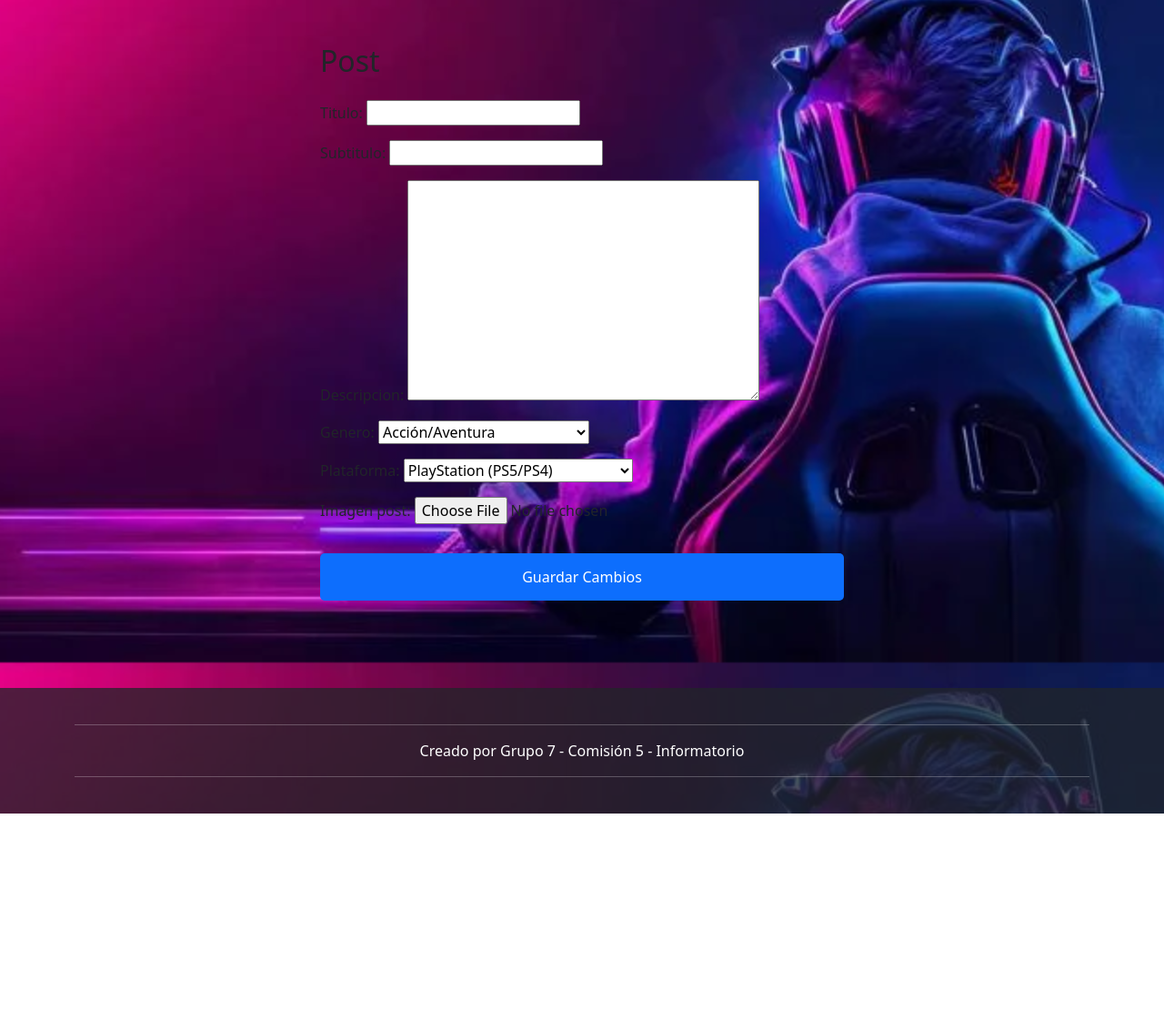
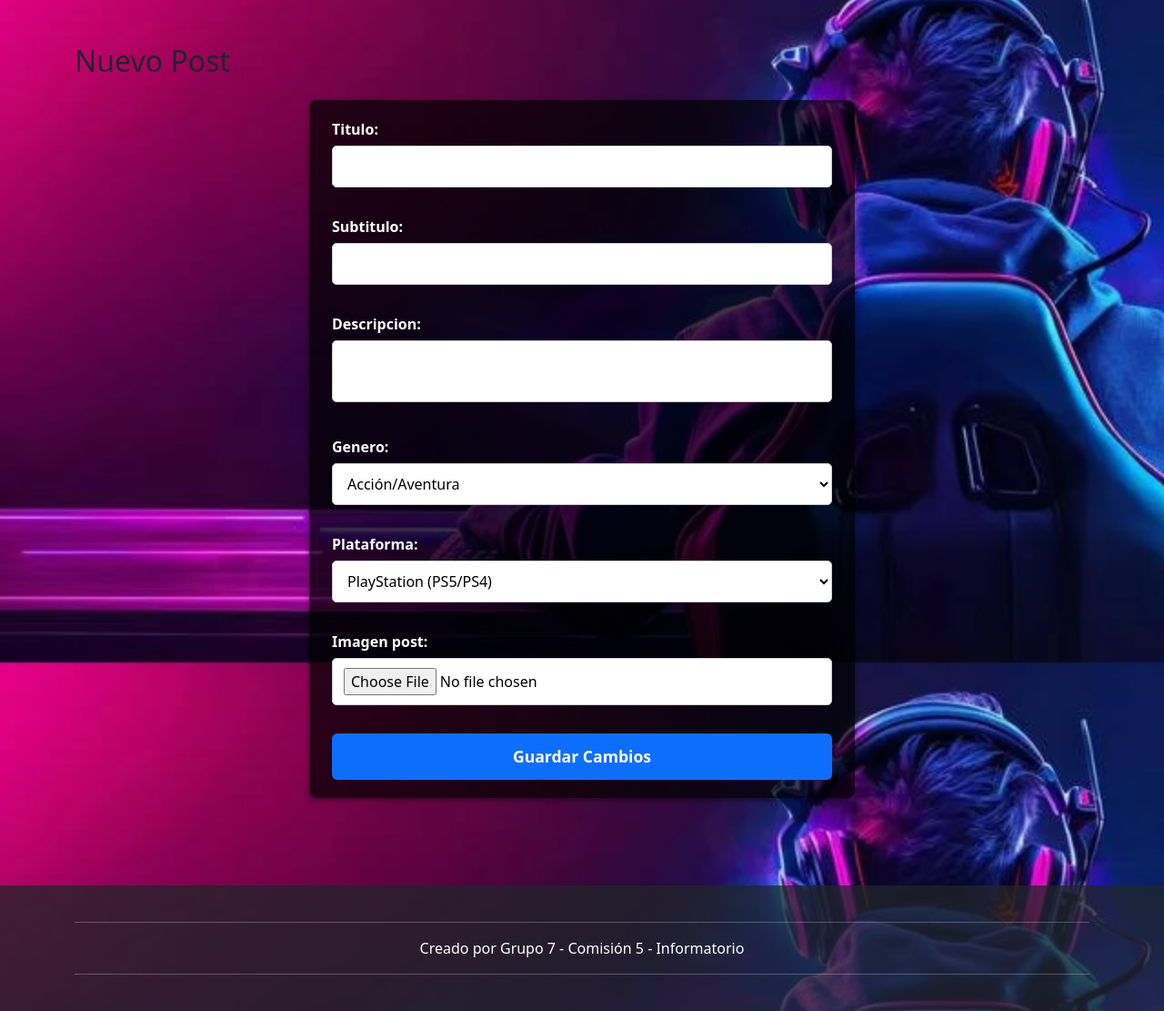
Before and after one commit to Diego-Avanzatti/G-Seven, a Django app: page /agregar_post/ in a window 1280 px wide. Shown: the part 72-1183 px from the top of the page at 91% size. Before the commit the page ends 966 px from the top, so only its background shows below. Run offline with Django 5.2, Linux system fonts and the light colour scheme; a user stored in the database is signed in; data comes from the database, SQL or seed files in the repository.

Commit message:
Actualización Form Agregar Post

```diff
--- a/blog/static/css/posts/agregar_post.css
+++ b/blog/static/css/posts/agregar_post.css
@@ -1,49 +1,49 @@
-
-.container{
-  flex: 1;
+/* Contenedor principal del formulario */
+.form-container {
+  background-color: rgba(0, 0, 0, 0.7); /* Fondo oscuro semitransparente */
+  padding: 20px 25px;
+  border-radius: 8px;
+  box-shadow: 0 2px 6px rgba(0,0,0,0.4);
+  color: white; /* Texto blanco para contraste */
+  max-width: 600px;
+  margin: auto;
 }
 
-form {
-  background-color: #f9f9f9;
-  padding: 20px 25px;
-  border-radius: 8px;
-  box-shadow: 0 2px 6px rgba(0,0,0,0.1);
-}
-
-
-form label {
+/* Etiquetas */
+.form-container label {
   font-weight: 600;
-  color: #333;
   margin-bottom: 6px;
   display: block;
 }
 
-
-form input[type="text"],
-form input[type="email"],
-form input[type="file"],
-form textarea,
-form select {
+/* Campos de texto, select y textarea */
+.form-container input[type="text"],
+.form-container input[type="email"],
+.form-container input[type="file"],
+.form-container textarea,
+.form-container select {
   width: 100%;
   padding: 10px 12px;
   border: 1.5px solid #ccc;
   border-radius: 5px;
   font-size: 1rem;
+  margin-bottom: 15px;
+  background-color: #fff; /* Fondo blanco para legibilidad */
+  color: #000; /* Texto negro */
+  box-sizing: border-box;
   transition: border-color 0.3s ease;
-  margin-bottom: 15px;
-  box-sizing: border-box;
 }
 
-form input[type="text"]:focus,
-form input[type="email"]:focus,
-form input[type="file"]:focus,
-form textarea:focus,
-form select:focus {
+/* Efecto al enfocar */
+.form-container input:focus,
+.form-container textarea:focus,
+.form-container select:focus {
   border-color: #0d6efd;
   outline: none;
 }
 
-form button[type="submit"] {
+/* Botón */
+.form-container button[type="submit"] {
   background-color: #0d6efd;
   color: white;
   font-weight: 700;
@@ -53,8 +53,18 @@ form button[type="submit"] {
   border-radius: 6px;
   cursor: pointer;
   transition: background-color 0.3s ease;
+  width: 100%;
 }
 
-form button[type="submit"]:hover {
+.form-container button[type="submit"]:hover {
   background-color: #0847c3;
 }
+
+/* Campo de descripción más chico inicialmente */
+.form-container textarea {
+  min-height: 60px;     /* altura inicial pequeña */
+  max-height: 300px;    /* altura máxima para evitar que crezca demasiado */
+  resize: none;         /* el usuario no podrá estirarlo manualmente */
+  overflow-y: hidden;   /* oculta scroll hasta que sea necesario */
+  transition: height 0.2s ease; /* transición suave */
+}
--- a/blog/templates/posts/agregar_post.html
+++ b/blog/templates/posts/agregar_post.html
@@ -8,8 +8,8 @@
 {% block styles %}
  <!-- Bootstrap CSS -->
   <link rel="stylesheet" href="https://cdn.jsdelivr.net/npm/bootstrap@5.3.2/dist/css/bootstrap.min.css" crossorigin="anonymous">
-
-  <link rel="stylesheet" href="{% static 'css/index.css' %}"
+  <link rel="stylesheet" href="{% static 'css/posts/agregar_post.css' %}">
+  <link rel="stylesheet" href="{% static 'css/index.css' %}">
   <link rel="stylesheet" href="{% static 'css/posts/posts.css' %}">
 {% endblock %}
 
@@ -18,16 +18,58 @@
 {% endblock %}
 
 {% block contenido %}
-<main class="container my-5" style="max-width: 600px;">
-  <h2 class="mb-4">Post</h2>
+<main class="container my-5">
+  <h2 class="mb-4">Nuevo Post</h2>
 
-  <form method="post" enctype="multipart/form-data" novalidate>
-    {% csrf_token %}
-    {{ form.as_p }}
+  <div class="form-container">
+    <form method="post" enctype="multipart/form-data" novalidate>
+      {% csrf_token %}
+      {{ form.as_p }}
+      <button type="submit">Guardar Cambios</button>
+    </form>
+  </div>
+</main>
 
-    <button type="submit" class="btn btn-primary mt-3 w-100">Guardar Cambios</button>
-  </form>
-</main>
+<script>
+document.addEventListener('DOMContentLoaded', function () {
+  // Busca todos los textareas dentro de .form-container (más robusto que buscar por name)
+  const textareas = document.querySelectorAll('.form-container textarea');
+
+  if (!textareas.length) {
+    console.warn('Auto-resize: no se encontró ningún <textarea> dentro de .form-container.');
+    return;
+  }
+
+  textareas.forEach(function (textarea) {
+    // Aseguramos valores iniciales
+    textarea.style.overflowY = 'hidden';
+    textarea.removeAttribute('rows'); // quita rows si existe para no fijar la altura
+
+    const autoResize = function () {
+      // Reiniciar altura, medir scrollHeight y aplicar
+      textarea.style.height = 'auto';
+      const newHeight = textarea.scrollHeight;
+      // Aseguramos no pasar el max-height CSS (si existe)
+      const maxH = parseInt(getComputedStyle(textarea).maxHeight) || null;
+      if (maxH && newHeight > maxH) {
+        textarea.style.height = maxH + 'px';
+        textarea.style.overflowY = 'auto';
+      } else {
+        textarea.style.height = newHeight + 'px';
+        textarea.style.overflowY = 'hidden';
+      }
+    };
+
+    // Eventos
+    textarea.addEventListener('input', autoResize);
+    window.addEventListener('resize', autoResize); // por si cambia el layout
+
+    // Ajuste inicial (por si ya hay contenido)
+    autoResize();
+  });
+});
+</script>
+
 {% endblock %}
 
 {% block footer %}
```
